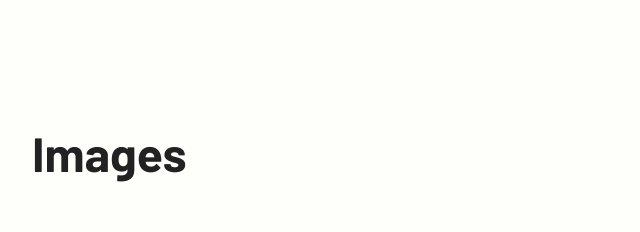
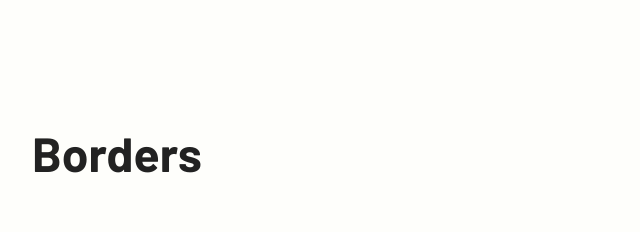
Before and after one commit to alex-t-l/Alex-s-Website-Design-System, a plain HTML site: page index.html in a window 1280 px wide. Shown: the part 7088-7320 px from the top of the page, 108-748 px from the left. Drawn offline with nearby package versions, Linux system fonts and the light colour scheme; a web font is replaced by a local one.

Commit message:
Update index.html

```diff
--- a/index.html
+++ b/index.html
@@ -450,7 +450,7 @@
       <!-- Borders Section -->
       <section id="borders">
         <span class="border"></span>
-        <h2 class="title">Images</h2>
+        <h2 class="title">Borders</h2>
 
           <h2>The border-style Property</h2>
           <p>This property specifies what kind of border to display:</p>
```
